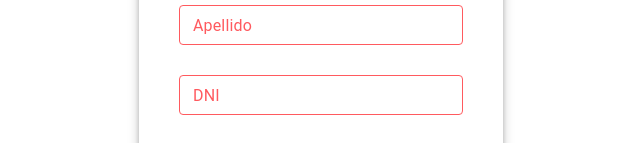
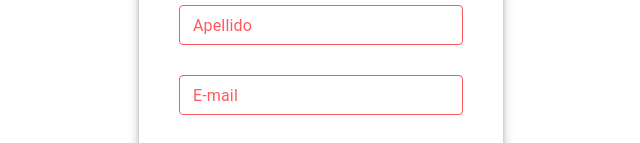
Before and after one commit to juanNoli-03/ProyectoDeSW-Airbnb-E6-Front, a React (Vite) app: page /signUp in a window 1280 px wide. Shown: the part 402-545 px from the top of the page, without its empty margins (319-959 px from the left). Built offline with nearby package versions, Linux system fonts and the light colour scheme.

Commit message:
Se corrige la redireccion al registrarse y se elimina el input dni

```diff
--- a/src/Components/LoginSignUp/LoginSignUp.jsx
+++ b/src/Components/LoginSignUp/LoginSignUp.jsx
@@ -21,8 +21,7 @@ export default function LoginSignUp({ isLogin }) {
     firstName: "",
     lastName: "",
     email: "",
-    password: "",
-    dni: ""
+    password: ""
   });
 
   const [passwordVisibility, setPasswordVisibility] = useState(false);
@@ -95,12 +94,11 @@ export default function LoginSignUp({ isLogin }) {
             firstName: usuarioRegister.firstName,
             lastName: usuarioRegister.lastName,
             email: usuarioRegister.email,
-            password: usuarioRegister.password,
-            dni: usuarioRegister.dni
+            password: usuarioRegister.password
         })
         .then(response =>{
             console.log(response);
-            navigate("/");
+            navigate("/login");
         })
         .catch(e => {
             console.log(e);
@@ -110,8 +108,7 @@ export default function LoginSignUp({ isLogin }) {
                 firstName: "",
                 lastName: "",
                 email: "",
-                password: "",
-                dni: ""
+                password: ""
             })
         )
       }
@@ -177,19 +174,6 @@ export default function LoginSignUp({ isLogin }) {
                       setUsuarioRegister({
                         ...usuarioRegister,
                         lastName: e.target.value
-                      })
-                    }
-                    size="small"
-                    sx={textFieldStyle}
-                  />
-                  <TextField
-                    id="dni"
-                    label="DNI"
-                    value={usuarioRegister.dni}
-                    onChange={(e) =>
-                      setUsuarioRegister({
-                        ...usuarioRegister,
-                        dni: e.target.value
                       })
                     }
                     size="small"
```
